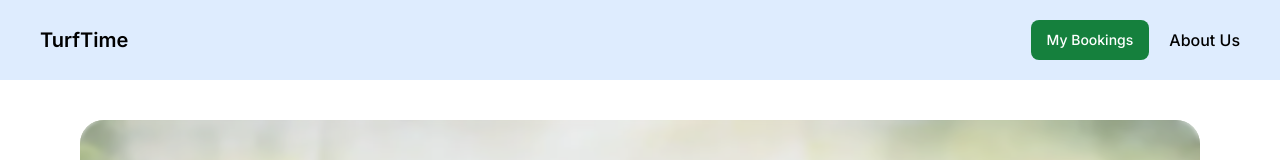
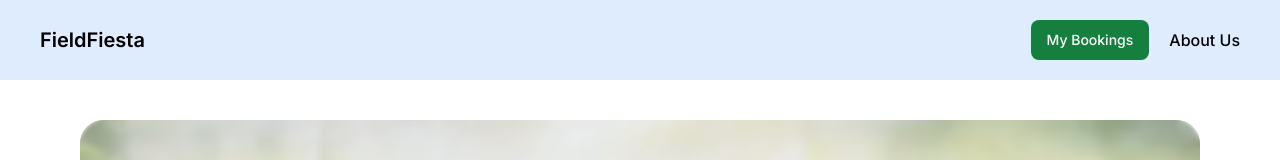
Before and after one commit to iSuyash69/turfT, a Next.js app in the folder frontend/: page / in a window 1280 px wide. Shown: the top 160 px of the page. Built offline with nearby package versions, Linux system fonts and the light colour scheme; no server answers.

Commit message:
Update NavBar.jsx

```diff
--- a/frontend/components/NavBar/NavBar.jsx
+++ b/frontend/components/NavBar/NavBar.jsx
@@ -18,7 +18,7 @@ const NavBar=()=>{
     return(
         <div>
             <div className="fixed z-20 top-0 flex w-full items-center bg-opacity-90 backdrop-blur-sm justify-between bg-blue-100 py-5 px-10">
-                <div onClick={()=>{router.push("/")}} className="text-xl font-[600] cursor-pointer">TurfTime</div>
+                <div onClick={()=>{router.push("/")}} className="text-xl font-[600] cursor-pointer">FieldFiesta</div>
                 <div className="flex gap-5 list-none items-center">
                 <button onClick={()=>setMyBookingsPopUp(true)} type="button" class="focus:outline-none text-white bg-green-700 hover:bg-green-800 font-medium rounded-lg text-sm px-4 py-2.5  dark:bg-green-600 dark:hover:bg-green-700 ">My Bookings</button>
                 <li className="cursor-pointer font-medium">About Us</li>
```
